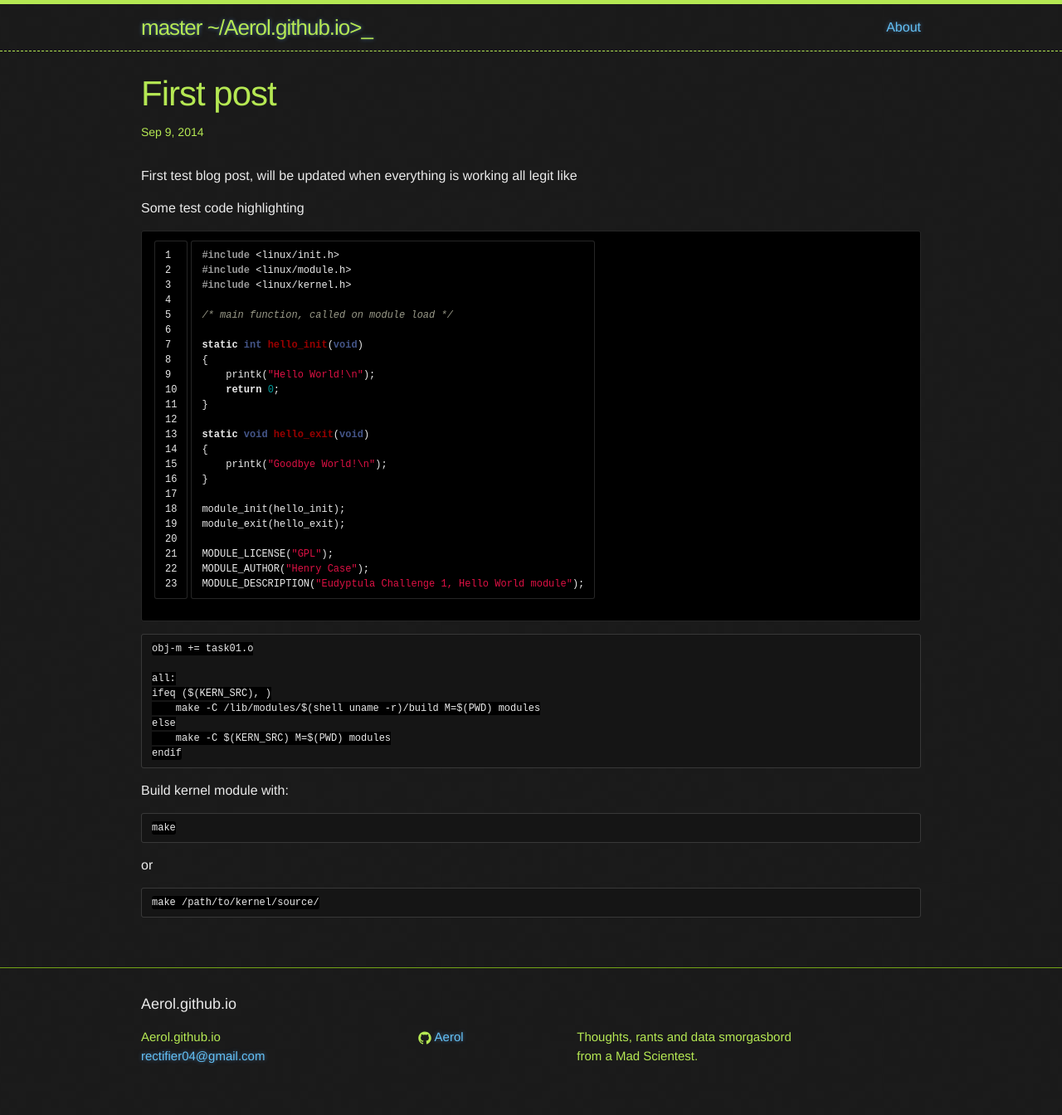
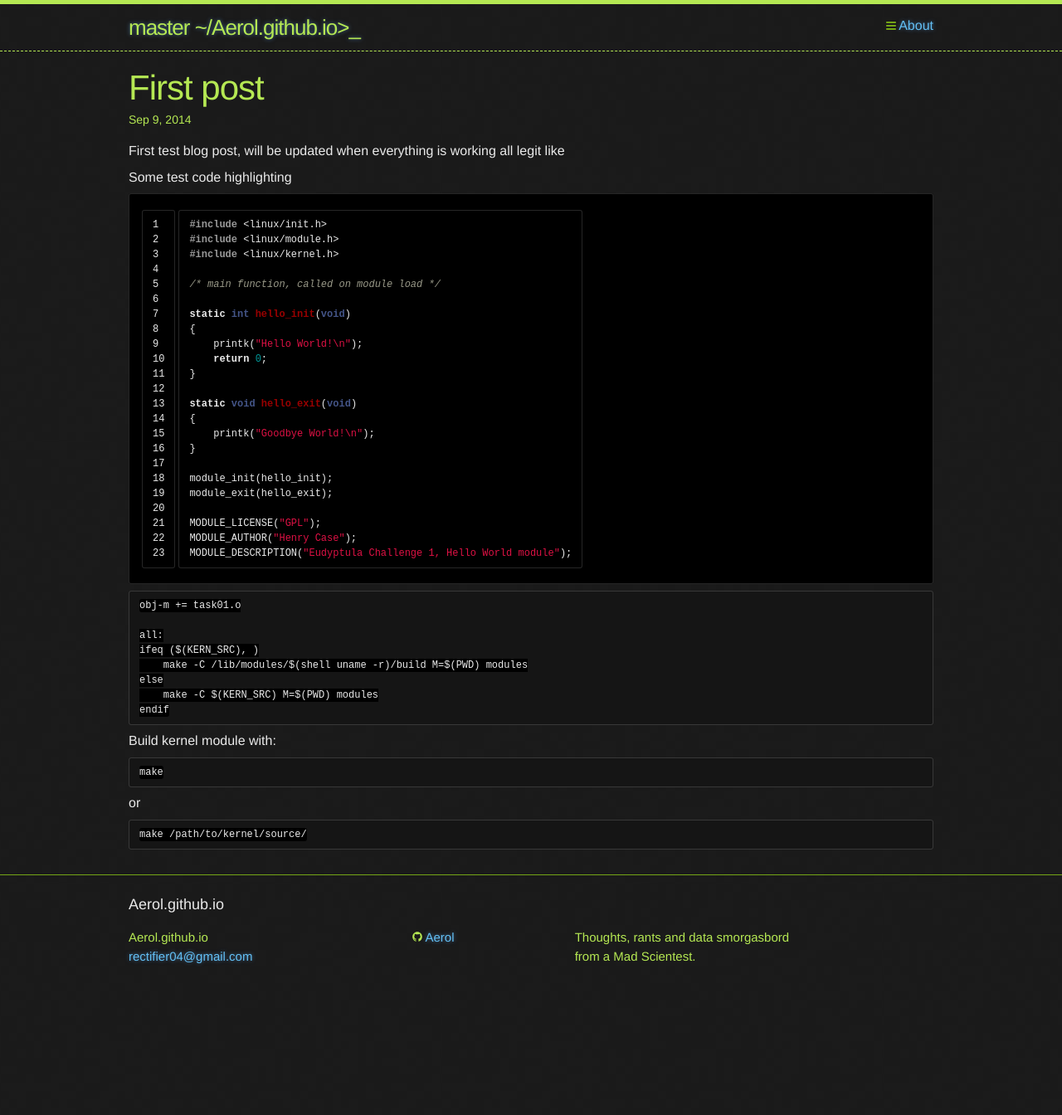
Before and after one commit to Aerol/Aerol.github.io, a Jekyll site: the page built from _posts/2014-09-09-first-post.markdown, in a window 1280 px wide. Shown: the whole page at 83% size. Built offline with Jekyll 4.4.1, drawn with Linux system fonts in a browser that asks for light colours; after the commit the page ends 1194 px from its top, so only the background shows below that.

Commit message:
Layout changes and CSS tweaks

```diff
--- a/_includes/header.html
+++ b/_includes/header.html
@@ -5,18 +5,19 @@
     <a class="site-title" href="{{ site.baseurl }}/">{{ site.title }}</a>
 
     <nav class="site-nav">
-      <a href="#" class="menu-icon">
-        <svg viewBox="0 0 18 15">
-          <path fill="#424242" d="M18,1.484c0,0.82-0.665,1.484-1.484,1.484H1.484C0.665,2.969,0,2.304,0,1.484l0,0C0,0.665,0.665,0,1.484,0 h15.031C17.335,0,18,0.665,18,1.484L18,1.484z"/>
-          <path fill="#424242" d="M18,7.516C18,8.335,17.335,9,16.516,9H1.484C0.665,9,0,8.335,0,7.516l0,0c0-0.82,0.665-1.484,1.484-1.484 h15.031C17.335,6.031,18,6.696,18,7.516L18,7.516z"/>
-          <path fill="#424242" d="M18,13.516C18,14.335,17.335,15,16.516,15H1.484C0.665,15,0,14.335,0,13.516l0,0 c0-0.82,0.665-1.484,1.484-1.484h15.031C17.335,12.031,18,12.696,18,13.516L18,13.516z"/>
-        </svg>
-      </a>
-
       <div class="trigger">
+        <ul class="nav-list">
         {% for page in site.pages %}
           {% if page.title %}
-          <a class="page-link" href="{{ page.url | prepend: site.baseurl }}">{{ page.title }}</a>
+        <li>
+          <a class="page-link" href="{{ page.url | prepend: site.baseurl }}">
+          <span class="menu-icon">
+            <svg viewBox="0 0 18 15">
+              <path fill="#424242" d="M18,1.484c0,0.82-0.665,1.484-1.484,1.484H1.484C0.665,2.969,0,2.304,0,1.484l0,0C0,0.665,0.665,0,1.484,0 h15.031C17.335,0,18,0.665,18,1.484L18,1.484z"/>
+              <path fill="#424242" d="M18,7.516C18,8.335,17.335,9,16.516,9H1.484C0.665,9,0,8.335,0,7.516l0,0c0-0.82,0.665-1.484,1.484-1.484 h15.031C17.335,6.031,18,6.696,18,7.516L18,7.516z"/>
+              <path fill="#424242" d="M18,13.516C18,14.335,17.335,15,16.516,15H1.484C0.665,15,0,14.335,0,13.516l0,0 c0-0.82,0.665-1.484,1.484-1.484h15.031C17.335,12.031,18,12.696,18,13.516L18,13.516z"/>
+            </svg>
+          </span>{{ page.title }}</a>
           {% endif %}
         {% endfor %}
       </div>
--- a/_sass/_base.scss
+++ b/_sass/_base.scss
@@ -6,6 +6,7 @@
 dl, dd, ol, ul, figure {
     margin: 0;
     padding: 0;
+    list-style: none;
 }
 
 
@@ -32,6 +33,7 @@
 ul, ol, dl, figure,
 %vertical-rhythm {
     margin-bottom: $spacing-unit / 2;
+    margin-top: $spacing-unit / 2;
 }
 
 
@@ -194,9 +196,9 @@
 
     > svg {
         display: inline-block;
-        width: 16px;
-        height: 16px;
-        vertical-align: middle;
+        width: 12px;
+        height: 12px;
+        //vertical-align: middle;
 
         path {
             fill: $green-color;
--- a/_sass/_layout.scss
+++ b/_sass/_layout.scss
@@ -33,11 +33,27 @@
 
 .site-nav {
     float: right;
-    line-height: 56px;
+    line-height: 35px;
 
     .menu-icon {
-        display: none;
-    }
+      width: 36px;
+      height: 26px;
+      line-height: 0;
+      padding-top: 10px;
+      text-align: center;
+
+      > svg {
+        width: 12px;
+        height: 12px;
+        vertical-align: middle;
+
+        path {
+         fill: $green-color-dark;
+        }
+       }
+     }
+
+
 
     .page-link {
         line-height: $base-line-height;
@@ -48,6 +64,10 @@
         }
     }
 
+    .nav-list {
+      list-style: none outside none;
+    }
+
     @include media-query($on-palm) {
         position: absolute;
         top: 9px;
@@ -56,25 +76,6 @@
         border: 1px solid $green-color-light;
         border-radius: 5px;
         text-align: right;
-
-        .menu-icon {
-            display: block;
-            float: right;
-            width: 36px;
-            height: 26px;
-            line-height: 0;
-            padding-top: 10px;
-            text-align: center;
-
-            > svg {
-                width: 18px;
-                height: 15px;
-
-                path {
-                    fill: $green-color-dark;
-                }
-            }
-        }
 
         .trigger {
             clear: both;
@@ -94,6 +95,30 @@
 }
 
 
+/**
+ * Main content stuff
+ */
+
+.home {
+  float: left;
+  padding: 5px;
+  border: 1px solid rgba(255, 255, 255, 0.15);
+  border-radius: 3px;
+  width: 72%;
+  background: $background-color;
+}
+
+.sidebar {
+  float: right;
+  width: 25%;
+
+  > .posts, .tags {
+    margin-bottom: 7px;
+    border: 1px solid rgba(255, 255, 255, 0.15);
+    border-radius: 3px;
+    background-color: $background-color;
+    }
+}
 
 /**
  * Site footer
--- a/css/main.scss
+++ b/css/main.scss
@@ -11,7 +11,7 @@
 $small-font-size:  $base-font-size * 0.875;
 $base-line-height: 1.5;
 
-$spacing-unit:     30px;
+$spacing-unit:     15px;
 
 $text-color:       #eaeaea;
 $background-color: #151515;
```
Also changed, not shown: index.html (+17 -0 lines).
